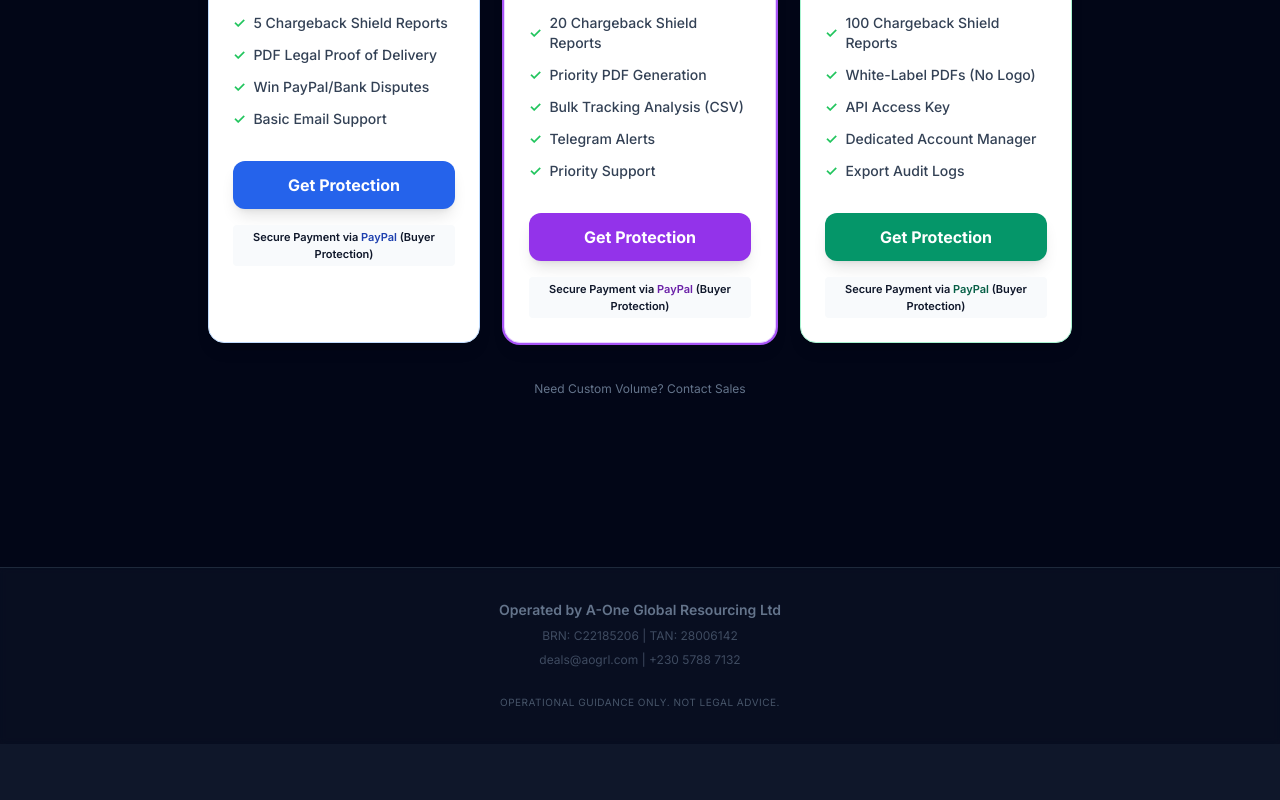
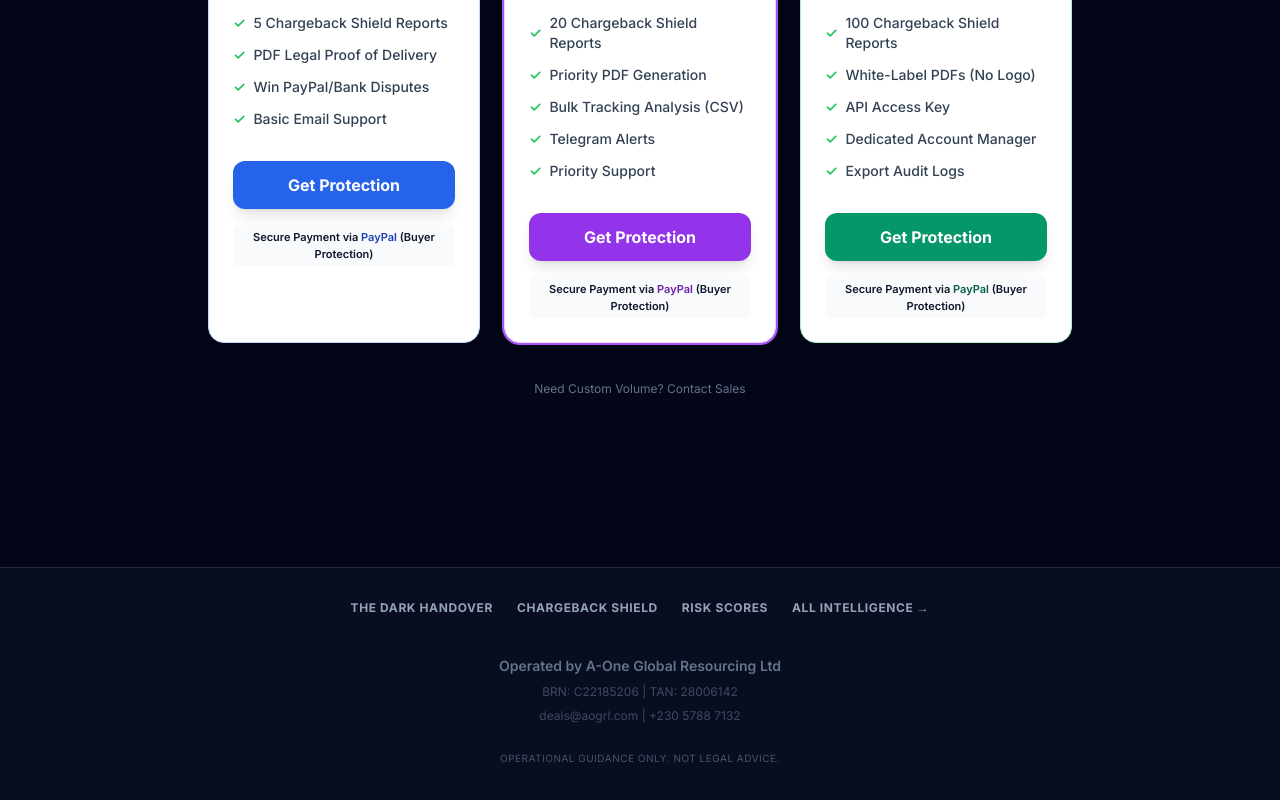
Before and after one commit to Omran1983/Jupiter-Startup, a Next.js app in the folder apps/customs_tracker/: page / in a window 1280 px wide. Shown: the part 1886-2686 px from the top of the page. Before the commit the page ends 2630 px from the top, so only its background shows below. Built offline with nearby package versions, Linux system fonts and the light colour scheme; no server answers.

Commit message:
feat(nav): expose intelligence blog in footer

```diff
--- a/apps/customs_tracker/src/app/layout.tsx
+++ b/apps/customs_tracker/src/app/layout.tsx
@@ -31,6 +31,14 @@ export default function RootLayout({
                     </main>
                     <footer className="p-8 text-center border-t border-slate-800 w-full mt-8 bg-slate-900/50 backdrop-blur-sm">
                         <div className="flex flex-col gap-2 text-sm text-slate-500">
+                            {/* Content Network Links */}
+                            <div className="flex flex-wrap justify-center gap-6 mb-8 text-xs font-bold uppercase tracking-wider text-slate-400">
+                                <a href="/blog/dark-handover" className="hover:text-amber-400 transition-colors">The Dark Handover</a>
+                                <a href="/blog/chargeback-shield" className="hover:text-blue-400 transition-colors">Chargeback Shield</a>
+                                <a href="/blog/risk-scores" className="hover:text-red-400 transition-colors">Risk Scores</a>
+                                <a href="/blog" className="hover:text-white transition-colors">All Intelligence →</a>
+                            </div>
+
                             <p className="font-semibold cursor-help hover:text-slate-300 transition-colors" title="Registered in Republic of Mauritius">Operated by A-One Global Resourcing Ltd</p>
                             <p className="text-xs opacity-60">BRN: C22185206 | TAN: 28006142</p>
                             <p className="text-xs opacity-60 hover:text-blue-400 transition-colors">deals@aogrl.com | +230 5788 7132</p>
```
